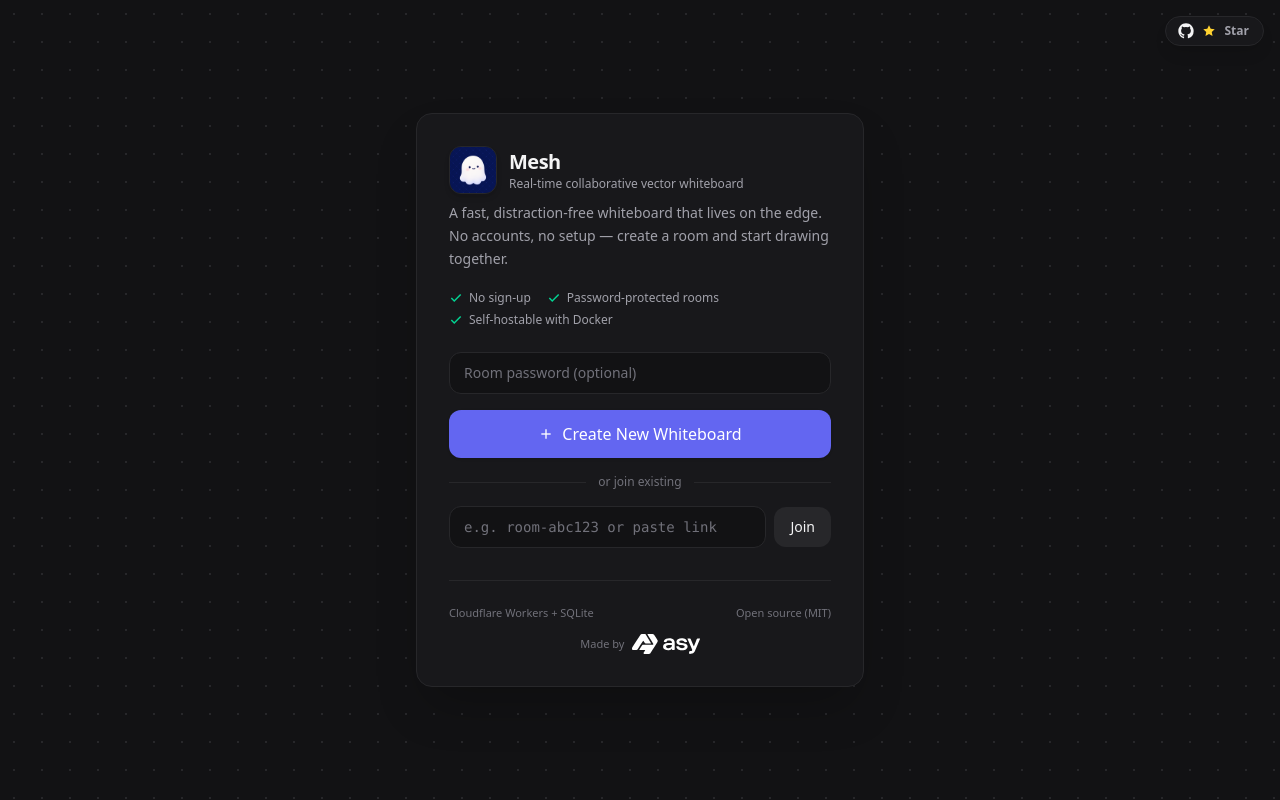
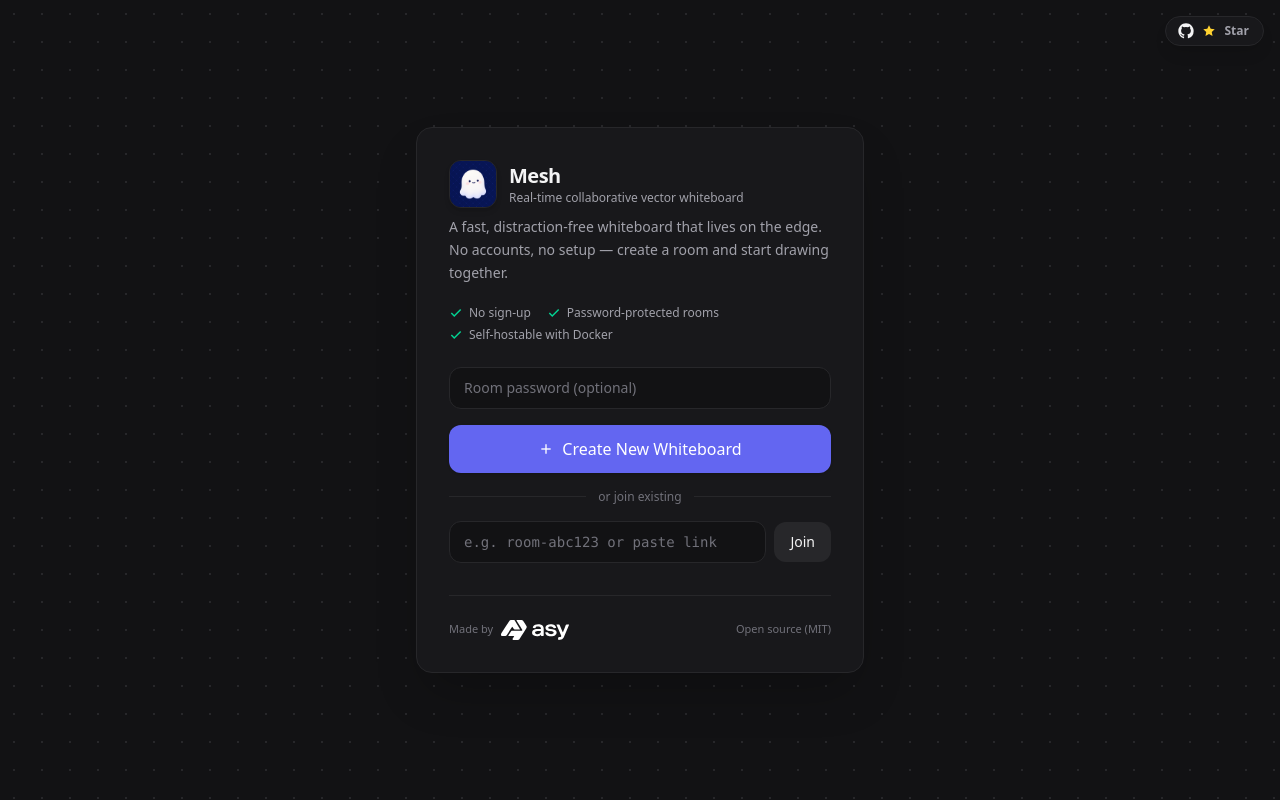
Before and after one commit to VUXXE/Mesh, a SvelteKit app: page / in a window 1280 px wide. Built offline with nearby package versions, Linux system fonts and the light colour scheme; no server answers.

Commit message:
design(landing): slim footer to single Made by row

```diff
--- a/src/routes/+page.svelte
+++ b/src/routes/+page.svelte
@@ -244,23 +244,22 @@
 		</div>
 
 		<!-- Footer -->
-		<div class="mt-8 space-y-3 border-t border-(--surface-2) pt-6 text-[11px] text-(--ink-3)">
-			<div class="flex items-center justify-between">
-				<span>Cloudflare Workers + SQLite</span>
-				<a
-					href="https://github.com/VUXXE/Mesh"
-					target="_blank"
-					rel="noopener noreferrer"
-					class="transition-colors hover:text-(--ink-1)"
-				>
-					Open source (MIT)
-				</a>
-			</div>
-			<div class="flex items-center justify-center gap-2">
+		<div
+			class="mt-8 flex items-center justify-between border-t border-(--surface-2) pt-6 text-[11px] text-(--ink-3)"
+		>
+			<div class="flex items-center gap-2">
 				<span>Made by</span>
 				<img src="/made-by-white.svg" alt="Made by" class="madeby-dark h-5 w-auto" />
 				<img src="/made-by-black.svg" alt="Made by" class="madeby-light h-5 w-auto" />
 			</div>
+			<a
+				href="https://github.com/VUXXE/Mesh"
+				target="_blank"
+				rel="noopener noreferrer"
+				class="transition-colors hover:text-(--ink-1)"
+			>
+				Open source (MIT)
+			</a>
 		</div>
 	</div>
 </main>
```
